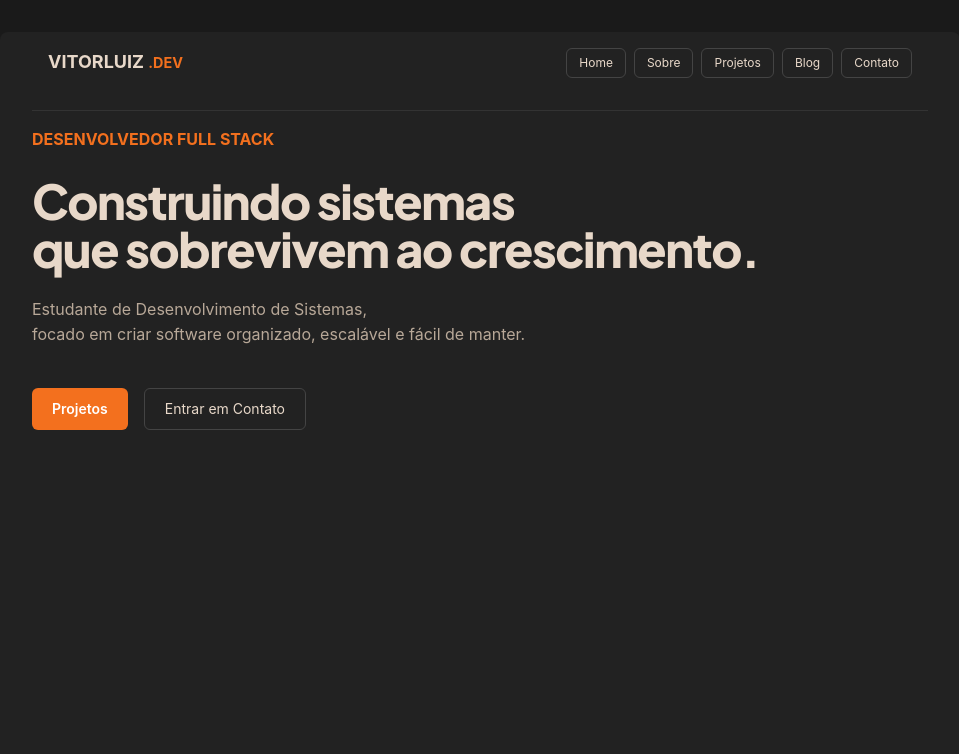
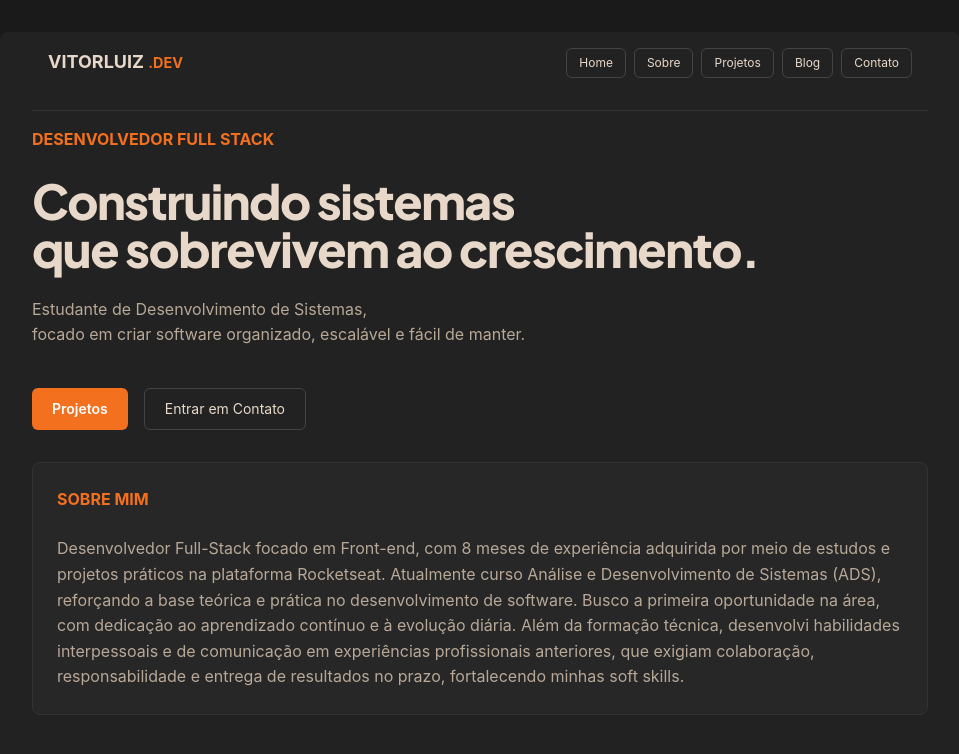
Before and after one commit to Biurifin023/portifolio-dev, a Next.js app: page / in a window 1280 px wide. Shown: the top 754 px of the page, without its empty margins (160-1119 px from the left). Built offline with nearby package versions, Linux system fonts and the light colour scheme.

Commit message:
Component About

```diff
--- a/src/app/components/about.tsx
+++ b/src/app/components/about.tsx
@@ -1,9 +1,9 @@
-import BtnAccent from "../utils/Buttons/Btn-accent";
 
 export default function About() {
     return (
-        <div>
-            <BtnAccent>Sobre</BtnAccent>
+        <div className="flex flex-col gap-6 bg-card p-6 rounded-lg border border-border">
+            <h2 className="uppercase text-primary font-bold">Sobre mim</h2>
+            <p className="text-muted">Desenvolvedor Full-Stack focado em Front-end, com 8 meses de experiência adquirida por meio de estudos e projetos práticos na plataforma Rocketseat. Atualmente curso Análise e Desenvolvimento de Sistemas (ADS), reforçando a base teórica e prática no desenvolvimento de software. Busco a primeira oportunidade na área, com dedicação ao aprendizado contínuo e à evolução diária. Além da formação técnica, desenvolvi habilidades interpessoais e de comunicação em experiências profissionais anteriores, que exigiam colaboração, responsabilidade e entrega de resultados no prazo, fortalecendo minhas soft skills.</p>
         </div>
     )
 }
--- a/src/app/page.tsx
+++ b/src/app/page.tsx
@@ -1,10 +1,12 @@
 import Header from "@/app/components/header";
-import About from "./components/hero";
+import Hero from "./components/hero";
+import About from "./components/about";
 
 export default function PageHome() {
   return(
     <div className="flex flex-col min-h-screen bg-surface rounded-lg px-8 gap-4">
       <Header />
+      <Hero />
       <About />
     </div>
   )
```
